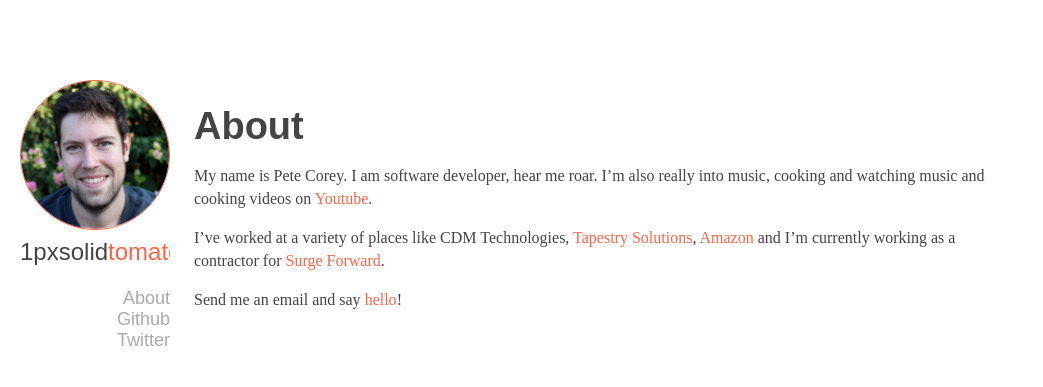
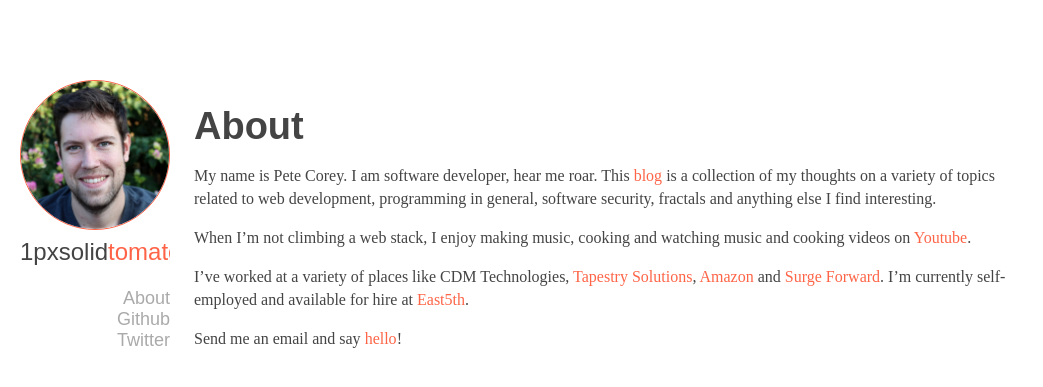
Before and after one commit to pcorey/pcorey.github.io, a Jekyll site: the page built from about.md, in a window 1280 px wide. Shown: the top 387 px of the page, without its empty margins (0-1043 px from the left). Built offline with Jekyll 4.4.1, drawn with Linux system fonts in a browser that asks for light colours.

Commit message:
Updated about

```diff
--- a/about.md
+++ b/about.md
@@ -4,8 +4,10 @@ title: About
 permalink: /about/
 ---
 
-My name is Pete Corey. I am software developer, hear me roar. I'm also really into music, cooking and watching music and cooking videos on [Youtube](http://www.youtube.com/playlist?list=FL-3opJUBM36mPjDRRhJs1PA).
+My name is Pete Corey. I am software developer, hear me roar. This [blog](/) is a collection of my thoughts on a variety of topics related to web development, programming in general, software security, fractals and anything else I find interesting.
 
-I've worked at a variety of places like CDM Technologies, [Tapestry Solutions](https://www.tapestrysolutions.com/), [Amazon](http://www.amazon.com/) and I'm currently working as a contractor for [Surge Forward](http://www.surgeforward.com/).
+When I'm not climbing a web stack, I enjoy making music, cooking and watching music and cooking videos on [Youtube](http://www.youtube.com/playlist?list=FL-3opJUBM36mPjDRRhJs1PA).
+
+I've worked at a variety of places like CDM Technologies, [Tapestry Solutions](https://www.tapestrysolutions.com/), [Amazon](http://www.amazon.com/) and [Surge Forward](http://www.surgeforward.com/). I'm currently self-employed and available for hire at [East5th](http://www.east5th.co).
 
 Send me an email and say [hello](mailto:hello@1pxsolidtomato.com)!
```
